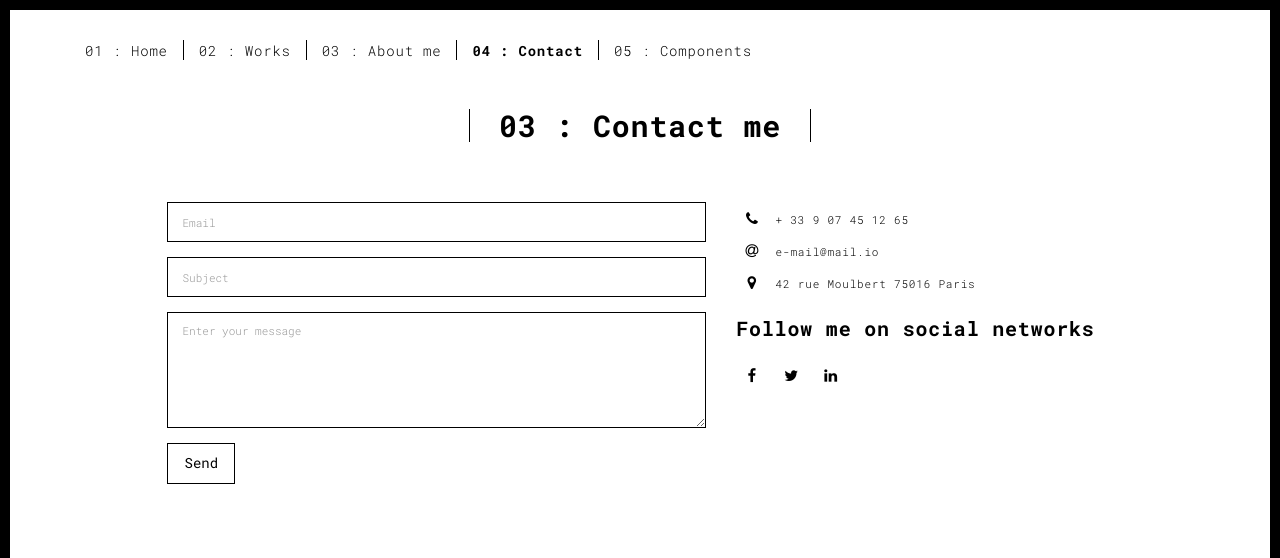
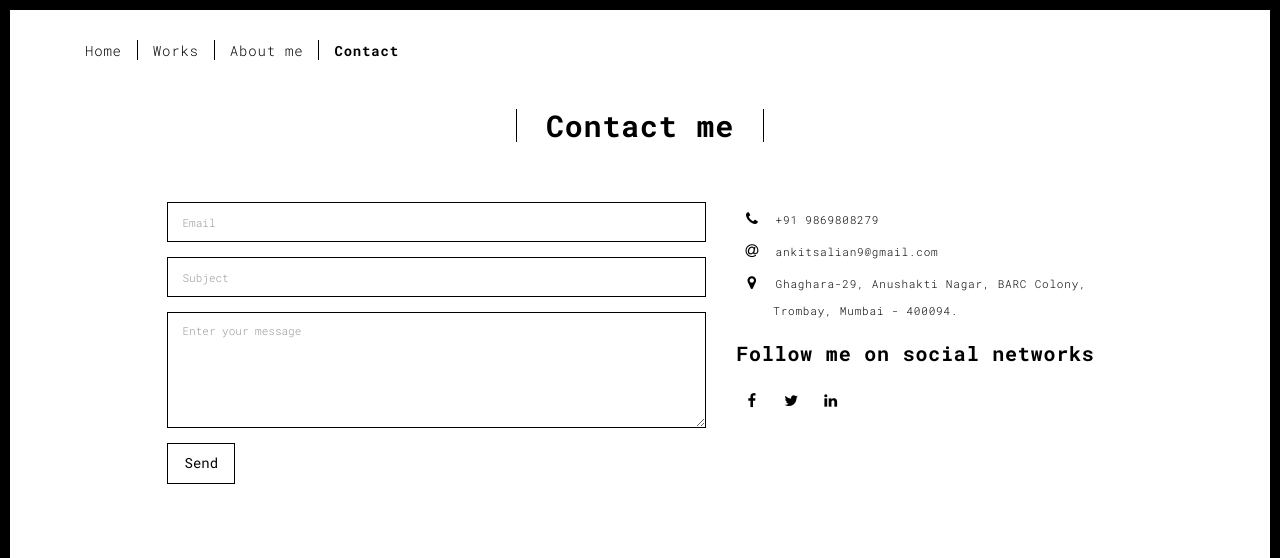
Before and after one commit to AnkitSalian/Portfolio, a Flask app: page /contact.html in a window 1280 px wide. Shown: the top 558 px of the page. Run offline with Flask 2, Linux system fonts and the light colour scheme; some libraries are stand-ins or nearby versions.

Commit message:
Configured dynamic method to access web pages and modified the contact information

```diff
--- a/server.py
+++ b/server.py
@@ -1,19 +1,8 @@
 from flask import Flask, render_template
 app = Flask(__name__)
 
+@app.route('/<string:page>')
 @app.route('/')
-@app.route('/index.html')
-def hello_world():
-    return render_template('./index.html')
-
-@app.route('/works.html')
-def work():
-    return render_template('./works.html')
-
-@app.route('/about.html')
-def about():
-    return render_template('./about.html')
-
-@app.route('/contact.html')
-def contact():
-    return render_template('./contact.html')
+def render_page(page=None):
+    rendered_page = 'index.html' if page is None else page
+    return render_template(f'./{rendered_page}')
--- a/templates/contact.html
+++ b/templates/contact.html
@@ -37,11 +37,10 @@
 
       <div class="collapse navbar-collapse" id="navbar-collapse">
         <ul class="nav navbar-nav ">
-          <li><a href="./index.html" title="">01 : Home</a></li>
-          <li><a href="./works.html" title="">02 : Works</a></li>
-          <li><a href="./about.html" title="">03 : About me</a></li>
-          <li><a href="./contact.html" title="">04 : Contact</a></li>
-          <li><a href="./components.html" title="">05 : Components</a></li>
+          <li><a href="./index.html" title="">Home</a></li>
+          <li><a href="./works.html" title="">Works</a></li>
+          <li><a href="./about.html" title="">About me</a></li>
+          <li><a href="./contact.html" title="">Contact</a></li>
         </ul>
 
 
@@ -55,7 +54,7 @@
       <div class="row">
         <div class="col-xs-12">
           <div class="section-container-spacer text-center">
-            <h1 class="h2">03 : Contact me</h1>
+            <h1 class="h2">Contact me</h1>
           </div>
 
           <div class="row">
@@ -80,29 +79,29 @@
                           <span class="fa-icon">
                             <i class="fa fa-phone" aria-hidden="true"></i>
                           </span>
-                          + 33 9 07 45 12 65
+                          +91 9869808279
                         </li>
                         <li>
                           <span class="fa-icon">
                             <i class="fa fa-at" aria-hidden="true"></i>
                           </span>
-                          e-mail@mail.io
+                          ankitsalian9@gmail.com
                         </li>
-                        <li>
+                        <t>
                           <span class="fa-icon">
                             <i class="fa fa fa-map-marker" aria-hidden="true"></i>
                           </span>
-                          42 rue Moulbert 75016 Paris
+                          Ghaghara-29, Anushakti Nagar, BARC Colony, &nbsp;&nbsp;&nbsp;&nbsp;&nbsp;Trombay, Mumbai - 400094.
                         </li>
                       </ul>
                       <h3>Follow me on social networks</h3>
-                      <a href="http://www.facebook.com" title="" class="fa-icon">
+                      <a href="https://www.facebook.com/ankit.salian1" title="" class="fa-icon">
                         <i class="fa fa-facebook"></i>
                       </a>
-                      <a href="http://www.twitter.com" title="" class="fa-icon">
+                      <a href="https://twitter.com/AnkitSalian2" title="" class="fa-icon">
                         <i class="fa fa-twitter"></i>
                       </a>
-                      <a href="http://www.linkedin.com" title="" class="fa-icon">
+                      <a href="https://www.linkedin.com/in/ankit-salian-173945107/" title="" class="fa-icon">
                         <i class="fa fa-linkedin"></i>
                       </a>
 
```
Also changed, not shown: templates/about.html (+5 -6 lines), templates/index.html (+4 -5 lines), templates/work.html (+4 -5 lines), templates/works.html (+5 -6 lines).
